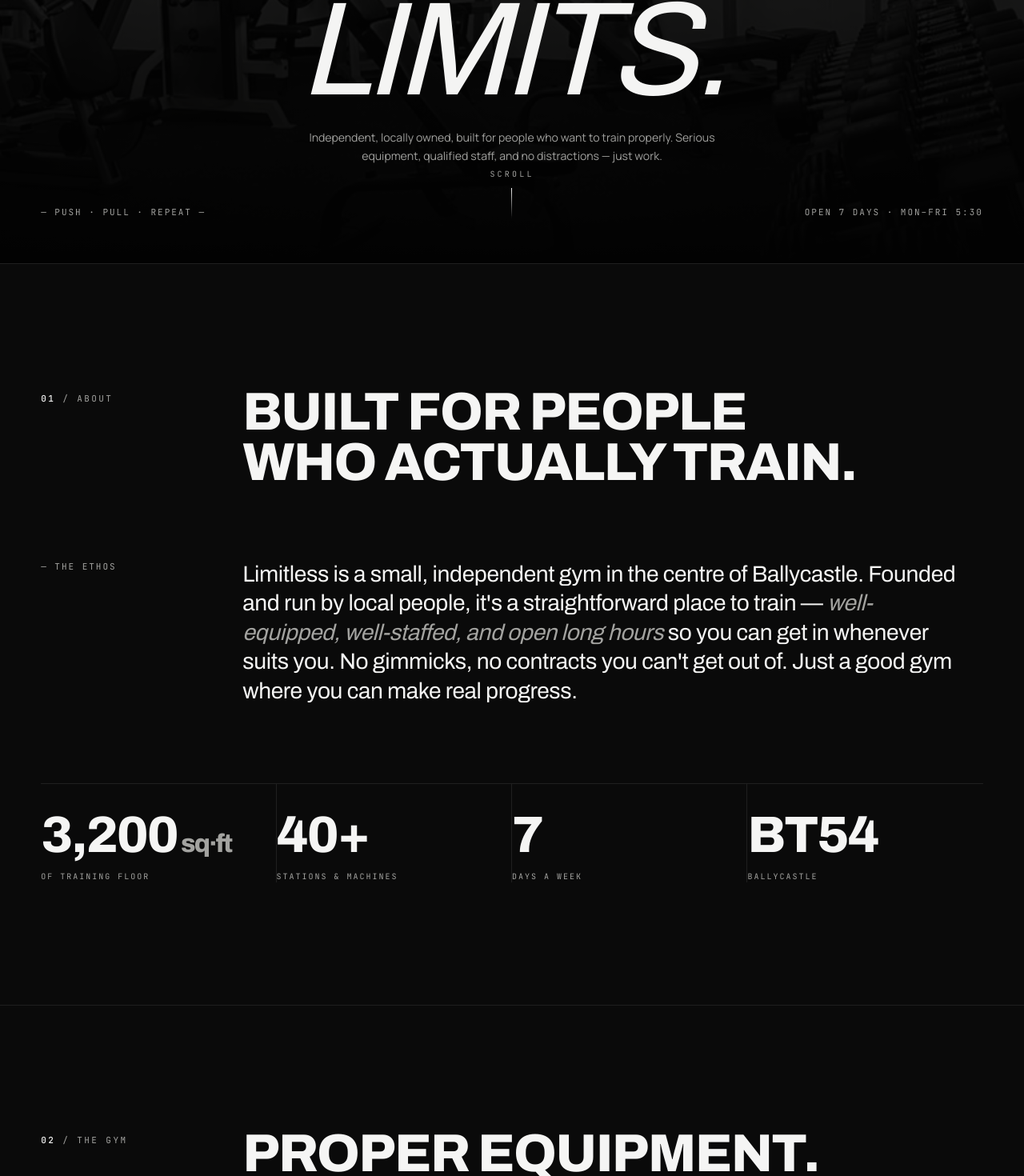
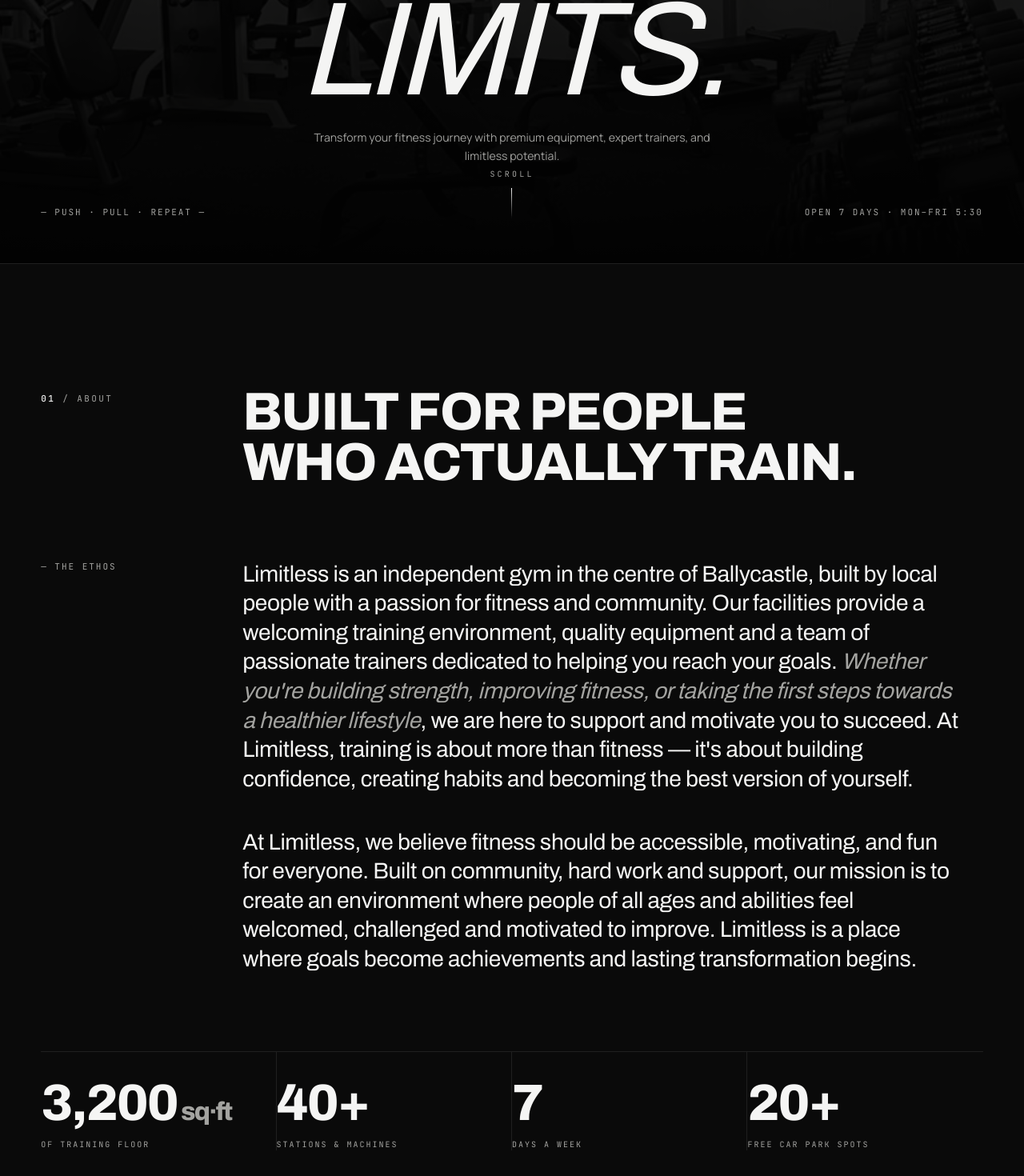
Before and after one commit to AGuerriere/limitless-gymnasium, a Next.js app: page / in a window 1280 px wide. Shown: the part 471-1941 px from the top of the page at 80% size. Built offline with nearby package versions, Linux system fonts and the light colour scheme.

Commit message:
wip updated copy

```diff
--- a/app/page.tsx
+++ b/app/page.tsx
@@ -24,20 +24,19 @@
         <div className="hero-photo-bg" />
 
         <div className="top-meta">
-          <span>EST. <b>2022</b> · BALLYCASTLE</span>
+          <span>EST. <b>2024</b> · BALLYCASTLE</span>
           <span>55.2003°N &nbsp; 6.2543°W</span>
         </div>
 
         <div className="center">
-          <div className="eyebrow reveal">A HARDCORE LOCAL GYM · BALLYCASTLE</div>
+          <div className="eyebrow reveal">WELCOME TO LIMITLESS</div>
           <h1 className="reveal">
             TRAIN<br />
             WITHOUT<br />
             <span className="it">limits.</span>
           </h1>
           <p className="tag reveal">
-            Independent, locally owned, built for people who want to train properly.
-            Serious equipment, qualified staff, and no distractions — just work.
+            Transform your fitness journey with premium equipment, expert trainers, and limitless potential.
           </p>
         </div>
 
@@ -63,11 +62,20 @@
             <div className="col-label">— THE&nbsp;ETHOS</div>
             <Reveal>
               <p className="lede">
-                Limitless is a small, independent gym in the centre of Ballycastle.
-                Founded and run by local people, it&apos;s a straightforward place to train —{" "}
-                <em>well-equipped, well-staffed, and open long hours </em>so you can get in
-                whenever suits you. No gimmicks, no contracts you can&apos;t get out of.
-                Just a good gym where you can make real progress.
+                Limitless is an independent gym in the centre of Ballycastle, built by local people
+                with a passion for fitness and community. Our facilities provide a welcoming training
+                environment, quality equipment and a team of passionate trainers dedicated to helping
+                you reach your goals.{" "}
+                <em>Whether you&apos;re building strength, improving fitness, or taking the first steps
+                towards a healthier lifestyle</em>, we are here to support and motivate you to succeed.
+                At Limitless, training is about more than fitness — it&apos;s about building confidence,
+                creating habits and becoming the best version of yourself.
+              </p>
+              <p className="lede" style={{ marginTop: "1.5em" }}>
+                At Limitless, we believe fitness should be accessible, motivating, and fun for everyone.
+                Built on community, hard work and support, our mission is to create an environment where
+                people of all ages and abilities feel welcomed, challenged and motivated to improve.
+                Limitless is a place where goals become achievements and lasting transformation begins.
               </p>
             </Reveal>
           </div>
@@ -87,8 +95,8 @@
                 <div className="l">Days a week</div>
               </div>
               <div className="kpi">
-                <div className="v">BT54</div>
-                <div className="l">Ballycastle</div>
+                <div className="v">20+</div>
+                <div className="l">Free Car Park Spots</div>
               </div>
             </div>
           </Reveal>
@@ -145,7 +153,7 @@
               <h2 className="h-section">The coaches.</h2>
               <p className="eyebrow" style={{ color: "var(--ink-dim)", maxWidth: "520px", lineHeight: "1.7", letterSpacing: ".18em" }}>
                 Qualified, on the floor, and approachable.
-                PT sessions can be booked at reception or through the members portal.
+                PT sessions can be booked at reception or through social media platforms.
               </p>
             </div>
           </div>
@@ -163,18 +171,18 @@
                     <div className="founder-tag">— Founder &amp; Head Coach</div>
                   </div>
                   <h3 className="founder-name">Aidan</h3>
-                  <div className="founder-role">Limitless Gymnasium · Est. 2022</div>
+                  <div className="founder-role">Limitless Gymnasium · Est. 2024</div>
                   <p className="founder-bio">
-                    Aidan opened Limitless in 2022 with one straightforward goal — to give
-                    Ballycastle a proper, independent gym run by people who actually train.
-                    He&apos;s on the floor most days and available to help with programming,
-                    technique, or just getting started.
+                    Aidan opened Limitless in 2024 with one straightforward goal — to give
+                    Ballycastle a proper, independent gym providing a welcoming training environment
+                    with a good atmosphere and quality equipment. He&apos;s on the floor most days and
+                    available to help with programming, technique, or just getting started.
                   </p>
                   <div className="founder-creds">
                     <div className="cred"><b>Founder</b> Limitless Gymnasium</div>
-                    <div className="cred"><b>Head Coach</b></div>
-                    <div className="cred"><b>Online Coaching</b></div>
-                    <div className="cred"><b>Personal Training Sessions</b></div>
+                    <div className="cred"><b>L3</b> Personal Trainer</div>
+                    <div className="cred"><b>L2</b> Fitness Instructor</div>
+                    <div className="cred"><b>Online Coaching</b> &amp; Transformations</div>
                   </div>
                   <a
                     href="https://linktr.ee/aidymc.limitless"
```
